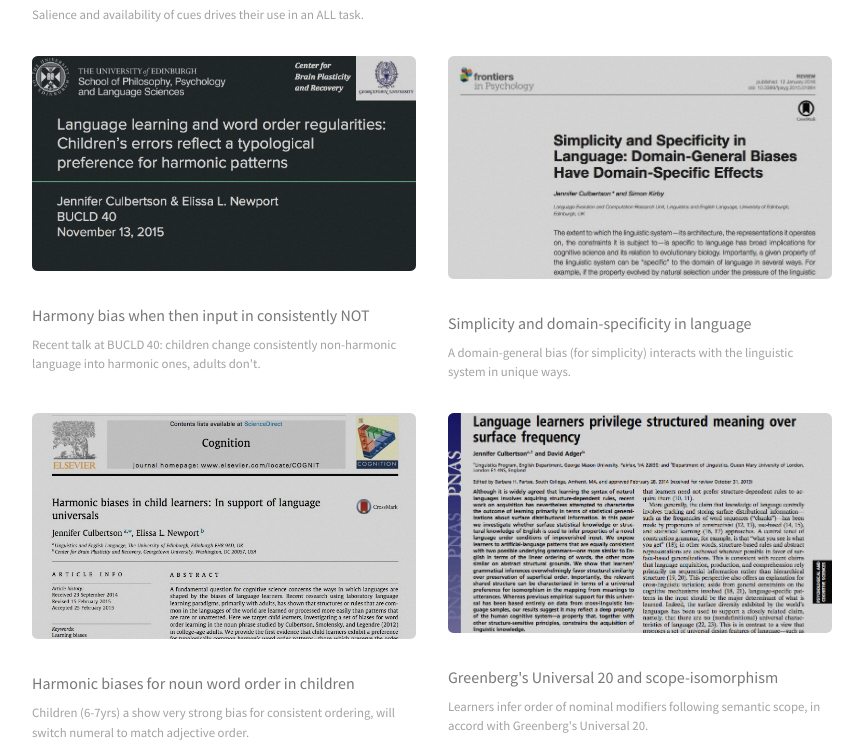
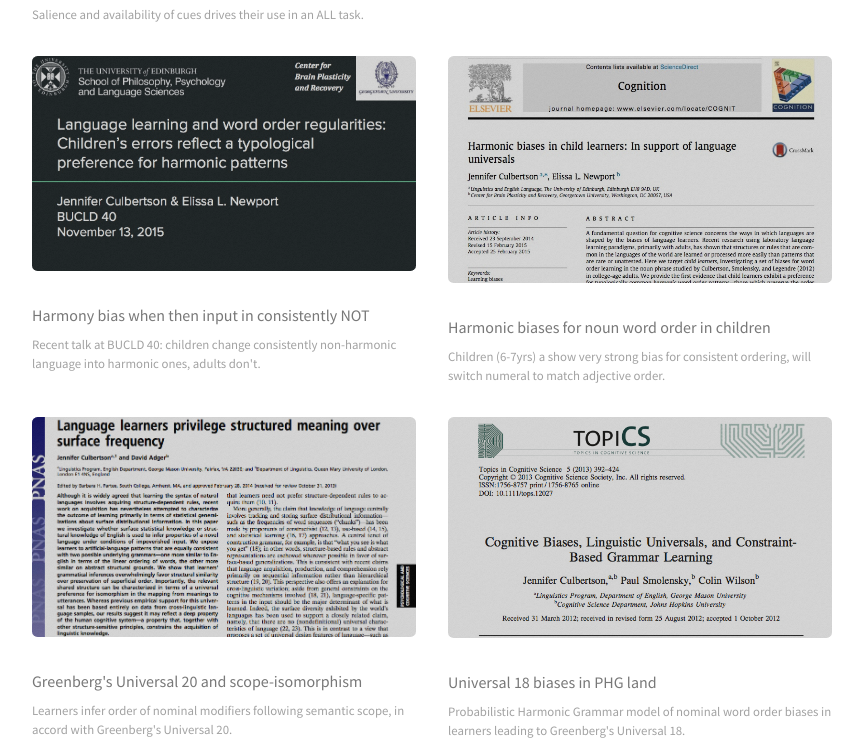
Before and after one commit to jennifer-culbertson/jennifer-culbertson.github.io, a plain HTML site: page index.html in a window 1280 px wide. Shown: the part 973-1719 px from the top of the page, without its empty margins (400-1263 px from the left). Drawn offline with Linux system fonts and the light colour scheme.

Commit message:
updating the order

```diff
--- a/index.html
+++ b/index.html
@@ -71,60 +71,53 @@
 								<p>Recent talk at BUCLD 40: children change consistently non-harmonic language into harmonic ones, adults don't.</p>
 							</article>
 							<article class="6u 12u$(xsmall) article-item">
-								<a href="https://drive.google.com/file/d/0B_8jjfFyRUA5UmdQdjBlTzFHUVk/view?usp=sharing" class="image fit thumb"><img src="images/thumbs/Frontiers.jpg" alt="" /></a>
-								<h3>Simplicity and domain-specificity in language</h3>
-								<p>A domain-general bias (for simplicity) interacts with the linguistic system in unique ways.</p>
-							</article>
-						</div>
-						<div class="row">
-							<article class="6u 12u$(xsmall) article-item">
 								<a href="https://drive.google.com/file/d/0B_8jjfFyRUA5TXdjYUExRzVwM2c/view?usp=sharing" class="image fit thumb"><img src="images/thumbs/CognitionNewport.jpg" alt="" /></a>
 								<h3>Harmonic biases for noun word order in children</h3>
 								<p>Children (6-7yrs) a show very strong bias for consistent ordering, will switch numeral to match adjective order.</p>
 							</article>
+						</div>
+						<div class="row">
 							<article class="6u 12u$(xsmall) article-item">
 								<a href="https://drive.google.com/file/d/0B_8jjfFyRUA5d0lLVDQwdW9NYVE/edit?usp=sharing" class="image fit thumb"><img src="images/thumbs/PNAS.jpg" alt="" /></a>
 								<h3>Greenberg's Universal 20 and scope-isomorphism</h3>
 								<p>Learners infer order of nominal modifiers following semantic scope, in accord with Greenberg's Universal 20.</p>
 							</article>
-						</div>
-						<div class="row">
 							<article class="6u 12u$(xsmall) article-item">
 								<a href="https://drive.google.com/file/d/0B_8jjfFyRUA5T1NxMzlPRExSNnc/edit?usp=sharing" class="image fit thumb"><img src="images/thumbs/Topics.jpg" alt="" /></a>
 								<h3>Universal 18 biases in PHG land</h3>
 								<p>Probabilistic Harmonic Grammar model of nominal word order biases in learners leading to Greenberg's Universal 18.</p>
 							</article>
+						</div>
+						<div class="row">
 							<article class="6u 12u$(xsmall) article-item">
 								<a href="https://drive.google.com/file/d/0B_8jjfFyRUA5UVRHZ09DV2pZc0k/edit?usp=sharing" class="image fit thumb"><img src="images/thumbs/CogsciClassifiers.jpg" alt="" /></a>
 								<h3>Shape-based classifier learning</h3>
 								<p>Adults rapid learn and generalize realistic a shape-based noun classification pattern.</p>
 							</article>
-						</div>
-						<div class="row">
 							<article class="6u 12u$(xsmall) article-item">
 								<a href="https://drive.google.com/file/d/0B_8jjfFyRUA5aFlkdTZ6Q3RCQ0k/edit?usp=sharing" class="image fit thumb"><img src="images/thumbs/Cogsci.jpg" alt="" /></a>
 								<h3>Bayesian model of Universal 18 biases</h3>
 								<p>A Bayesian model of learning biases parallel to Greenberg's Universal 18, uncovered in the lab.</p>
 							</article>
+						</div>
+						<div class="row">
 							<article class="6u 12u$(xsmall) article-item">
 								<a href="https://drive.google.com/file/d/0B_8jjfFyRUA5TXpodVB1TWgtQ3c/edit?usp=sharing" class="image fit thumb"><img src="images/thumbs/Cognition.jpg" alt="" /></a>
 								<h3>Learning biases and syntactic universals</h3>
 								<p>First evidence for learning biases parallel to Greenberg's Universal 18, concerning order of N, Adj, and Num.</p>
 							</article>
-						</div>
-						<div class="row">
 							<article class="6u 12u$(xsmall) article-item">
 								<a href="https://drive.google.com/file/d/0B_8jjfFyRUA5ZHE0Nk1EclI2QVU/edit?usp=sharing" class="image fit thumb"><img src="images/thumbs/Language.jpg" alt="" /></a>
 								<h3>The fate of French subject clitics</h3>
 								<p>Evidence from child-directed speech of the change from clitic pronoun to affixal agreement marker in French.</p>
 							</article>
+						</div>
+						<div class="row">
 							<article class="6u 12u$(xsmall) article-item">
 								<a href="https://drive.google.com/file/d/0B_8jjfFyRUA5a1VnbWVRTGYySTA/edit?usp=sharing" class="image fit thumb"><img src="images/thumbs/Lingua.jpg" alt="" /></a>
 								<h3>Comparative acquisition of agreement</h3>
 								<p>Explores asymmetries in developmental time course of subject-verb agreement in French, Spanish, English.</p>
 							</article>
-						</div>
-						<div class="row">
 							<article class="6u 12u$(xsmall)">
 								<a href="https://drive.google.com/file/d/0B_8jjfFyRUA5MEp6aHNsblphVG8/edit?usp=sharing" class="image fit thumb"><img src="images/thumbs/BJPS.jpg" alt="" /></a>
 								<h3>Acceptability judgments in (non-)linguists</h3>
```
